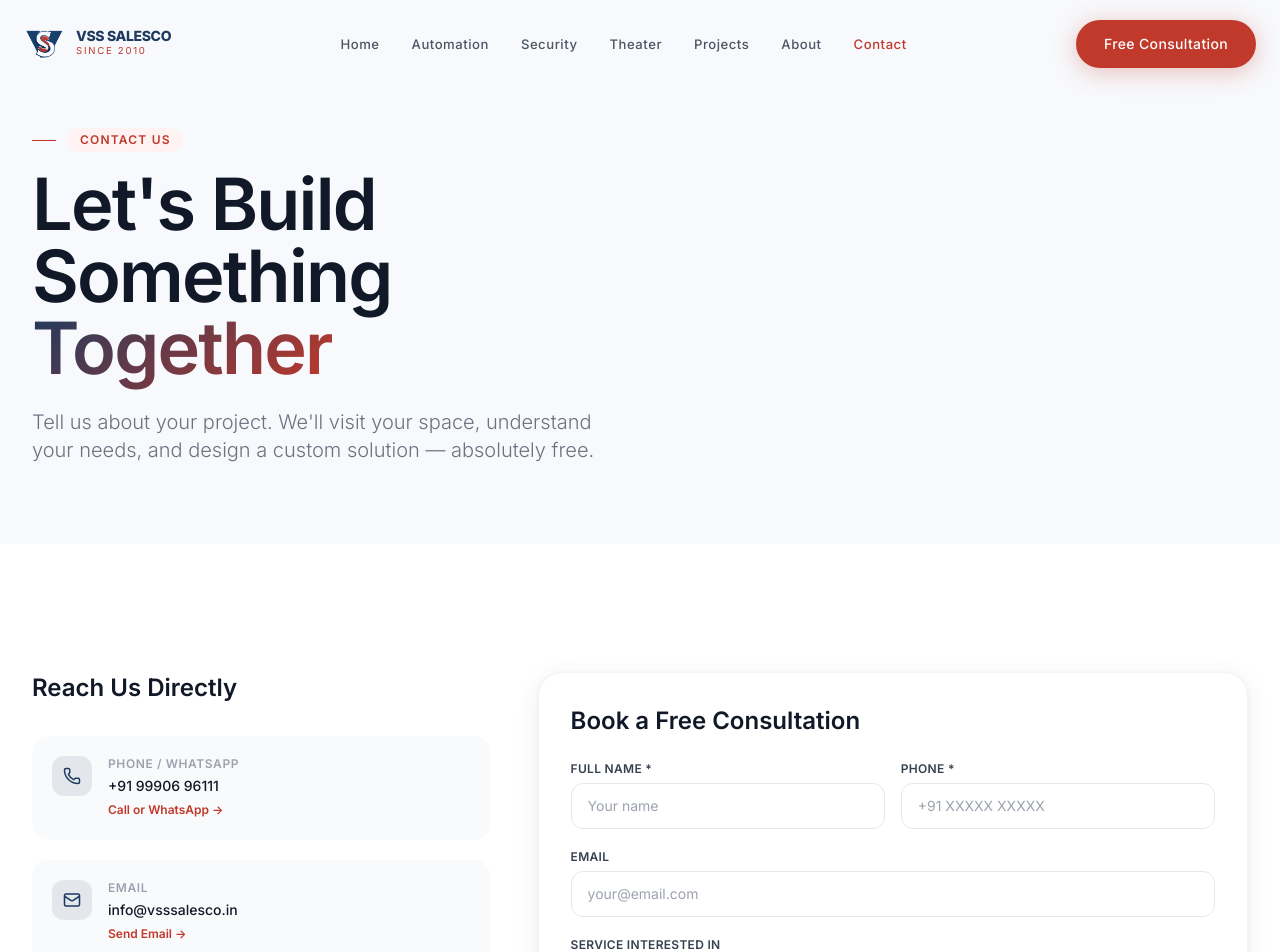
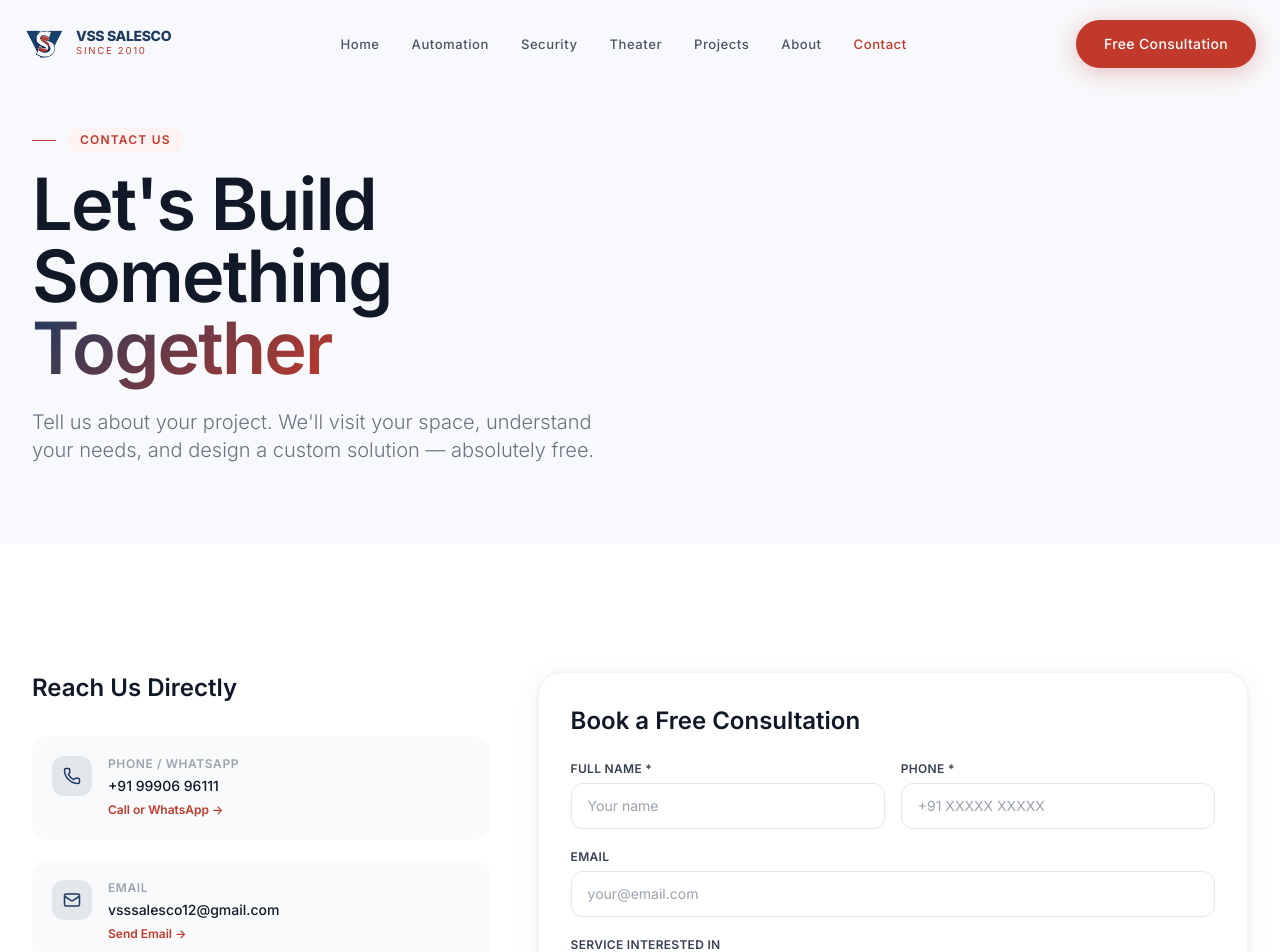
Before and after one commit to sarthak-handa/vsssalesco-website3, a Next.js app: page /contact in a window 1280 px wide. Shown: the top 952 px of the page. Built offline with nearby package versions, Linux system fonts and the light colour scheme.

Commit message:
Update page.tsx

```diff
--- a/src/app/contact/page.tsx
+++ b/src/app/contact/page.tsx
@@ -17,8 +17,8 @@ const contactInfo = [
   {
     icon: Mail,
     label: "Email",
-    value: "info@vsssalesco.in",
-    href: "mailto:info@vsssalesco.in",
+    value: "vsssalesco12@gmail.com",
+    href: "mailto:vsssalesco12@gmail.com",
     action: "Send Email",
   },
   {
```
